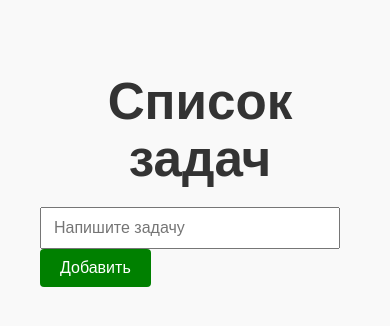
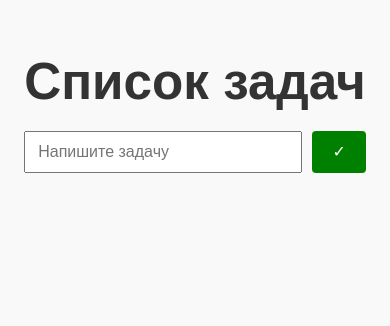
Before and after one commit to Elizaveta-Battalova/react-hello-app, a React (Vite) app in the folder my-react-app/: page / in a window 390 px wide. Shown: the top 326 px of the page. Built offline with nearby package versions, Linux system fonts and the light colour scheme.

Commit message:
Красивый css

```diff
--- a/my-react-app/src/App.css
+++ b/my-react-app/src/App.css
@@ -10,12 +10,19 @@ h1 {
   text-align: center;
 }
 
+.input-wrapper {
+  display: flex;
+  gap: 10px;
+  margin-bottom: 20px;
+  flex-wrap: wrap;
+}
+
 input {
   padding: 10px 12px;
   font-size: 16px;
-  width: 300px;
+  flex: 1 1 auto;
   box-sizing: border-box;
-  margin-right: 10px;
+  min-width: 0;
 }
 
 button {
@@ -26,6 +33,7 @@ button {
   color: #fff;
   border: none;
   border-radius: 4px;
+  flex-shrink: 0;
 }
 
 button:hover {
@@ -42,28 +50,72 @@ li {
   display: flex;
   align-items: center;
   justify-content: space-between;
-  background: #fff;
+  background: #ffffff;
   padding: 12px 16px;
   border-radius: 4px;
   margin-bottom: 10px;
   box-shadow: 0 2px 4px rgba(0, 0, 0, 0.1);
+  flex-wrap: wrap;
 }
 
 li span {
   flex-grow: 1;
   cursor: pointer;
+  word-break: break-word;
+}
+
+li input {
+  flex: 1 1 auto;
+  min-width: 0;
+  margin-right: 10px;
 }
 
 li button {
   background: #dc3545;
   padding: 6px 12px;
   font-size: 14px;
+  margin-left: 5px;
 }
 
 li button:hover {
   background: #c82333;
 }
+
 .completed {
   background-color: #f0f0f0;
   color: #666;
 }
+
+@media (max-width: 600px) {
+  body {
+    padding: 20px;
+  }
+
+  input {
+    width: 100%;
+  }
+
+  .input-wrapper {
+    flex-wrap: nowrap;
+  }
+
+  li {
+    flex-direction: column;
+    align-items: flex-start;
+  }
+
+  li span {
+    width: 100%;
+    margin-bottom: 10px;
+  }
+
+  li input {
+    width: 100%;
+    margin-bottom: 10px;
+  }
+
+  li button {
+    width: 100%;
+    margin: 5px 0;
+  }
+}
--- a/my-react-app/src/App.jsx
+++ b/my-react-app/src/App.jsx
@@ -82,7 +82,8 @@ function App() {
   return (
     <div>
       <h1>Список задач</h1>
-      <input
+      <div className="input-wrapper">
+       <input
         type="text"
         placeholder="Напишите задачу"
         value={newTask}
@@ -90,8 +91,10 @@ function App() {
         onKeyDown={(e) => e.key === "Enter" && addTask()}
       />
       <button type="button" onClick={addTask} style={{ backgroundColor: "green", color: "white" }}>
-        Добавить
+         ✓
       </button>
+      </div>
+
       <ul>
         {tasks.map((task) => (
           <li key = {task.id}
```
